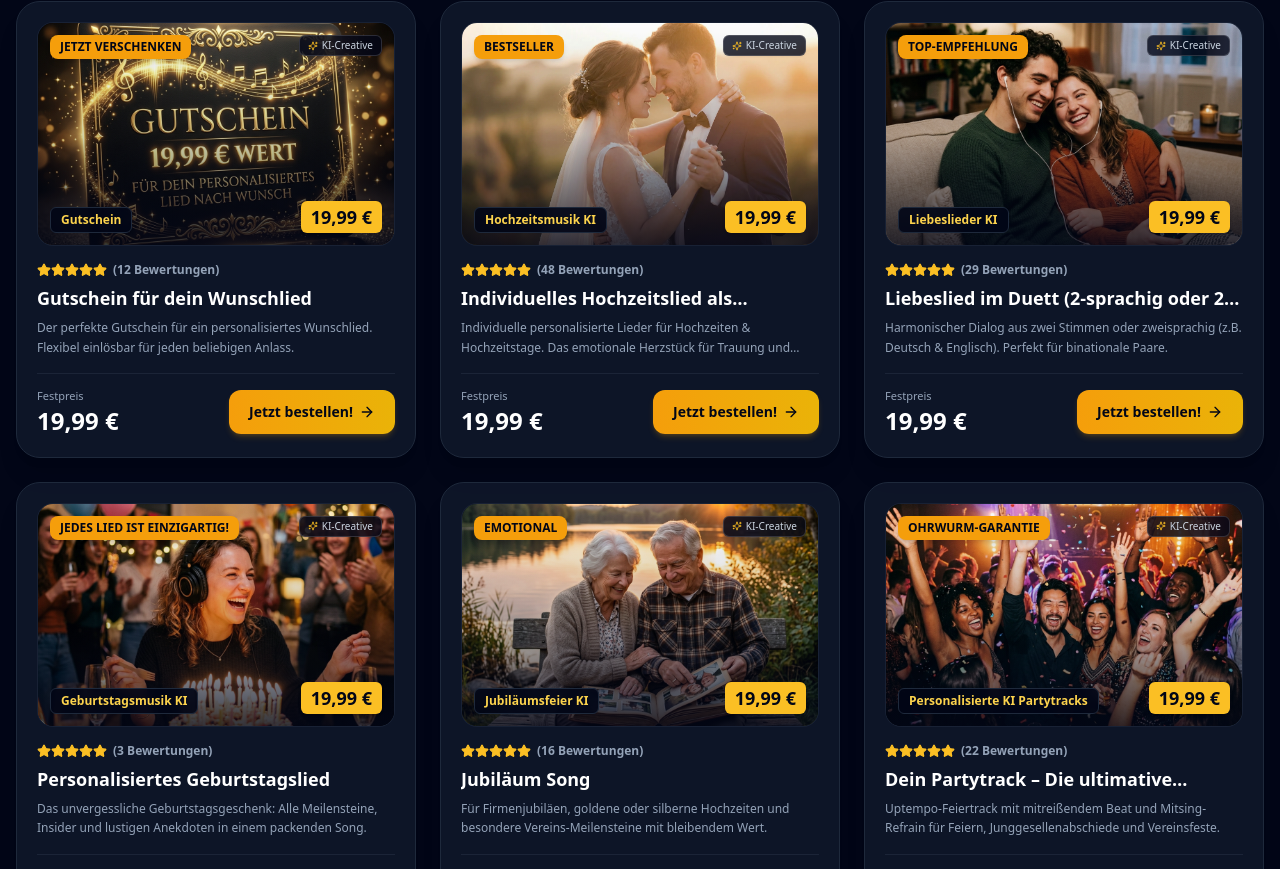
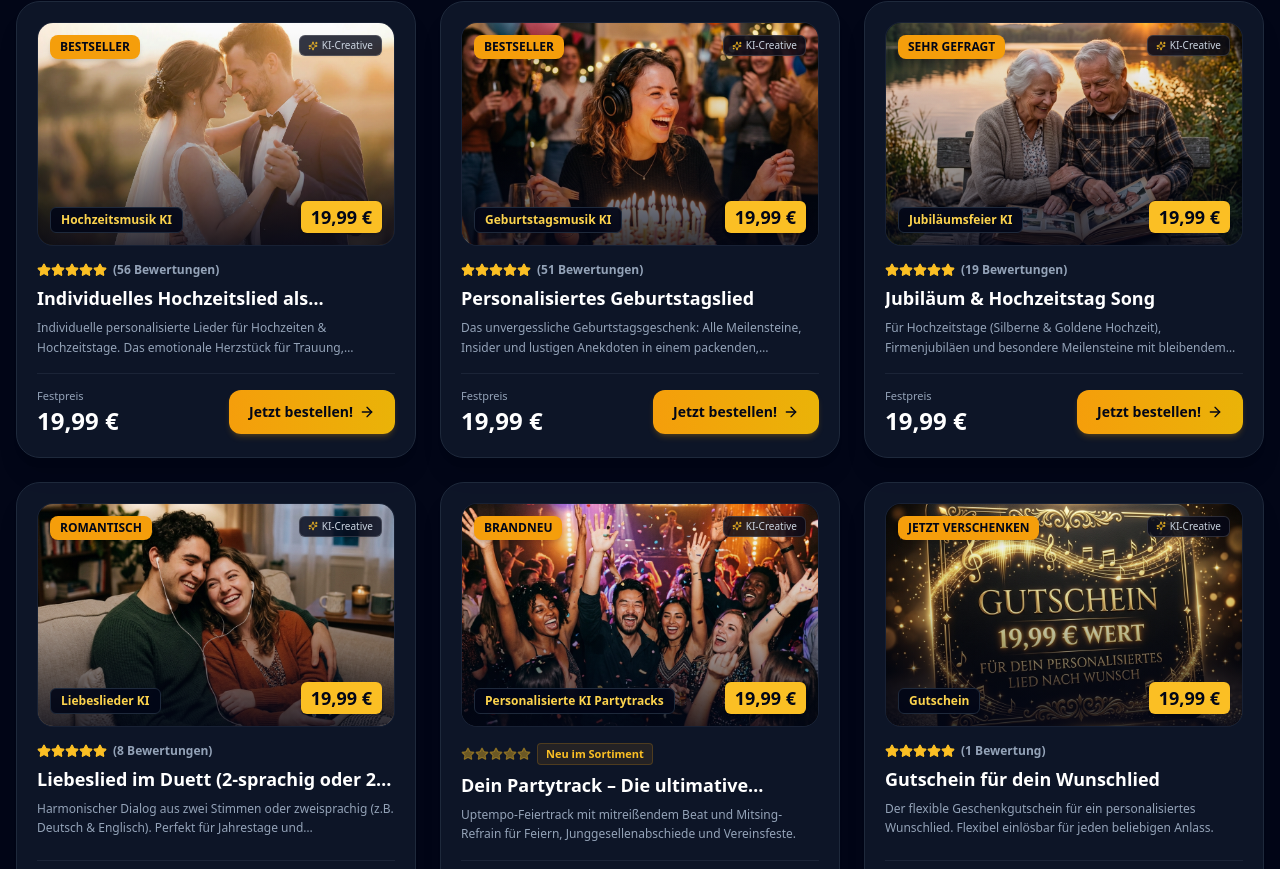
Before and after one commit to dirkonlineservices/mymusicmoment24, a React (Vite) app: page / in a window 1280 px wide. Shown: the part 1391-2260 px from the top of the page. Built offline with nearby package versions, Linux system fonts and the light colour scheme.

Commit message:
fix: adjust realistic review counts and product ranking based on actual demand

```diff
--- a/src/components/ProductCatalog.jsx
+++ b/src/components/ProductCatalog.jsx
@@ -4,11 +4,11 @@ import { PRODUCTS } from "../data/products";
 
 const CATEGORIES = [
   { id: "all", label: "Alle Produkte" },
+  { id: "hochzeit", label: "Hochzeitsmusik KI" },
   { id: "geburtstag", label: "Geburtstagsmusik KI" },
-  { id: "hochzeit", label: "Hochzeitsmusik KI" },
+  { id: "jubilaeum", label: "Jubiläum & Hochzeitstag" },
   { id: "liebe", label: "Liebeslieder KI" },
-  { id: "jubilaeum", label: "Jubiläumsfeier KI" },
-  { id: "party", label: "Personalisierte KI Partytracks" },
+  { id: "party", label: "Partytracks KI" },
 ];
 
 export default function ProductCatalog({ onSelectProduct }) {
@@ -95,10 +95,25 @@ export default function ProductCatalog({ onSelectProduct }) {
                 <div className="flex items-center gap-1.5 text-xs text-amber-400 font-bold mb-1.5">
                   <div className="flex">
                     {[...Array(5)].map((_, i) => (
-                      <Star key={i} className="w-3.5 h-3.5 fill-amber-400 text-amber-400" />
+                      <Star
+                        key={i}
+                        className={`w-3.5 h-3.5 ${
+                          prod.reviewsCount > 0
+                            ? "fill-amber-400 text-amber-400"
+                            : "fill-amber-400/40 text-amber-400/40"
+                        }`}
+                      />
                     ))}
                   </div>
-                  <span className="text-slate-400 text-xs">({prod.reviewsCount} Bewertungen)</span>
+                  {prod.reviewsCount === 0 ? (
+                    <span className="text-amber-400 text-[11px] font-semibold bg-amber-500/10 px-2 py-0.5 rounded border border-amber-500/20">
+                      Neu im Sortiment
+                    </span>
+                  ) : (
+                    <span className="text-slate-400 text-xs">
+                      ({prod.reviewsCount} {prod.reviewsCount === 1 ? "Bewertung" : "Bewertungen"})
+                    </span>
+                  )}
                 </div>
                 <h3 className="text-base sm:text-lg font-bold text-white group-hover:text-amber-400 transition mb-1.5 line-clamp-1">
                   {prod.title}
--- a/src/components/SchemaJsonLd.jsx
+++ b/src/components/SchemaJsonLd.jsx
@@ -123,7 +123,7 @@ export default function SchemaJsonLd({ type = "home", blogPost = null }) {
         aggregateRating: {
           "@type": "AggregateRating",
           ratingValue: "4.9",
-          reviewCount: "128",
+          reviewCount: "135",
           bestRating: "5",
           worstRating: "1",
         },
--- a/src/data/products.js
+++ b/src/data/products.js
@@ -1,4 +1,64 @@
 export const PRODUCTS = [
+  {
+    id: "hochzeit",
+    title: "Individuelles Hochzeitslied als Geschenk",
+    category: "hochzeit",
+    categoryLabel: "Hochzeitsmusik KI",
+    price: 19.99,
+    badge: "Bestseller",
+    rating: 5.0,
+    reviewsCount: 56,
+    image: "/images/hochzeitslied-banner.webp",
+    description: "Individuelle personalisierte Lieder für Hochzeiten & Hochzeitstage. Das emotionale Herzstück für Trauung, Eröffnungstanz und besondere Jubiläen.",
+  },
+  {
+    id: "geburtstag",
+    title: "Personalisiertes Geburtstagslied",
+    category: "geburtstag",
+    categoryLabel: "Geburtstagsmusik KI",
+    price: 19.99,
+    badge: "Bestseller",
+    rating: 5.0,
+    reviewsCount: 51,
+    image: "/images/geburtstag.jpg",
+    description: "Das unvergessliche Geburtstagsgeschenk: Alle Meilensteine, Insider und lustigen Anekdoten in einem packenden, persönlichen Song.",
+  },
+  {
+    id: "jubilaeum",
+    title: "Jubiläum & Hochzeitstag Song",
+    category: "jubilaeum",
+    categoryLabel: "Jubiläumsfeier KI",
+    price: 19.99,
+    badge: "Sehr gefragt",
+    rating: 5.0,
+    reviewsCount: 19,
+    image: "/images/jubilaeum.jpg",
+    description: "Für Hochzeitstage (Silberne & Goldene Hochzeit), Firmenjubiläen und besondere Meilensteine mit bleibendem Wert.",
+  },
+  {
+    id: "duett",
+    title: "Liebeslied im Duett (2-sprachig oder 2 Stimmen)",
+    category: "liebe",
+    categoryLabel: "Liebeslieder KI",
+    price: 19.99,
+    badge: "Romantisch",
+    rating: 5.0,
+    reviewsCount: 8,
+    image: "/images/duett.jpg",
+    description: "Harmonischer Dialog aus zwei Stimmen oder zweisprachig (z.B. Deutsch & Englisch). Perfekt für Jahrestage und Liebeserklärungen.",
+  },
+  {
+    id: "party",
+    title: "Dein Partytrack – Die ultimative musikalische Überraschung! 🎉🎶",
+    category: "party",
+    categoryLabel: "Personalisierte KI Partytracks",
+    price: 19.99,
+    badge: "Brandneu",
+    rating: 5.0,
+    reviewsCount: 0,
+    image: "/images/party.jpg",
+    description: "Uptempo-Feiertrack mit mitreißendem Beat und Mitsing-Refrain für Feiern, Junggesellenabschiede und Vereinsfeste.",
+  },
   {
     id: "gutschein",
     title: "Gutschein für dein Wunschlied",
@@ -7,68 +67,8 @@ export const PRODUCTS = [
     price: 19.99,
     badge: "Jetzt Verschenken",
     rating: 5.0,
-    reviewsCount: 12,
+    reviewsCount: 1,
     image: "/images/gutschein.jpg",
-    description: "Der perfekte Gutschein für ein personalisiertes Wunschlied. Flexibel einlösbar für jeden beliebigen Anlass.",
-  },
-  {
-    id: "hochzeit",
-    title: "Individuelles Hochzeitslied als Geschenk",
-    category: "hochzeit",
-    categoryLabel: "Hochzeitsmusik KI",
-    price: 19.99,
-    badge: "Bestseller",
-    rating: 5.0,
-    reviewsCount: 48,
-    image: "/images/hochzeitslied-banner.webp",
-    description: "Individuelle personalisierte Lieder für Hochzeiten & Hochzeitstage. Das emotionale Herzstück für Trauung und Eröffnungstanz.",
-  },
-  {
-    id: "duett",
-    title: "Liebeslied im Duett (2-sprachig oder 2 Stimmen)",
-    category: "liebe",
-    categoryLabel: "Liebeslieder KI",
-    price: 19.99,
-    badge: "Top-Empfehlung",
-    rating: 5.0,
-    reviewsCount: 29,
-    image: "/images/duett.jpg",
-    description: "Harmonischer Dialog aus zwei Stimmen oder zweisprachig (z.B. Deutsch & Englisch). Perfekt für binationale Paare.",
-  },
-  {
-    id: "geburtstag",
-    title: "Personalisiertes Geburtstagslied",
-    category: "geburtstag",
-    categoryLabel: "Geburtstagsmusik KI",
-    price: 19.99,
-    badge: "Jedes Lied ist einzigartig!",
-    rating: 5.0,
-    reviewsCount: 3,
-    image: "/images/geburtstag.jpg",
-    description: "Das unvergessliche Geburtstagsgeschenk: Alle Meilensteine, Insider und lustigen Anekdoten in einem packenden Song.",
-  },
-  {
-    id: "jubilaeum",
-    title: "Jubiläum Song",
-    category: "jubilaeum",
-    categoryLabel: "Jubiläumsfeier KI",
-    price: 19.99,
-    badge: "Emotional",
-    rating: 5.0,
-    reviewsCount: 16,
-    image: "/images/jubilaeum.jpg",
-    description: "Für Firmenjubiläen, goldene oder silberne Hochzeiten und besondere Vereins-Meilensteine mit bleibendem Wert.",
-  },
-  {
-    id: "party",
-    title: "Dein Partytrack – Die ultimative musikalische Überraschung! 🎉🎶",
-    category: "party",
-    categoryLabel: "Personalisierte KI Partytracks",
-    price: 19.99,
-    badge: "Ohrwurm-Garantie",
-    rating: 5.0,
-    reviewsCount: 22,
-    image: "/images/party.jpg",
-    description: "Uptempo-Feiertrack mit mitreißendem Beat und Mitsing-Refrain für Feiern, Junggesellenabschiede und Vereinsfeste.",
+    description: "Der flexible Geschenkgutschein für ein personalisiertes Wunschlied. Flexibel einlösbar für jeden beliebigen Anlass.",
   },
 ];
```
